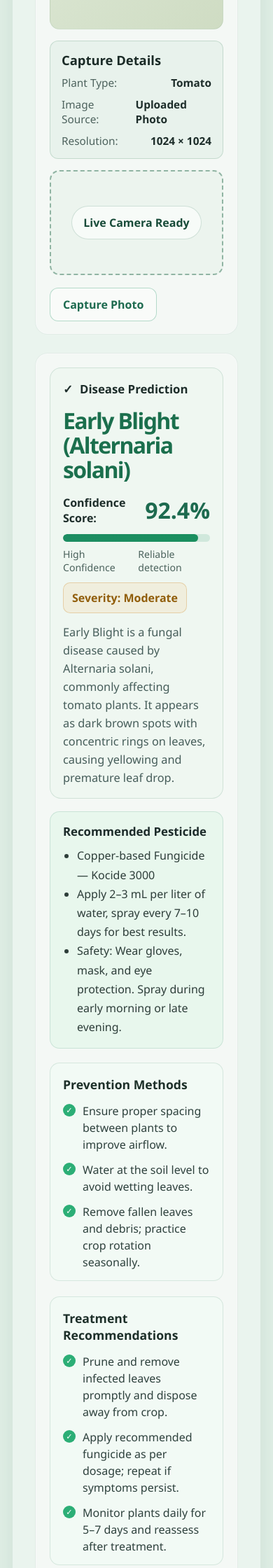
After one commit to ndifondavid/Agro-sphere, a Flask app: template app/templates/dashboard/treatment_details.html in a window 390 px wide. The commit adds this page. Shown: the part 1014-3254 px from the top of the page at 70% size. Run offline with Flask 3, Linux system fonts and the light colour scheme; the template is opened without the code that fills it: most values are stand-ins (such as "Sample title", 1, 10 or a date in 2020).

Commit message:
Add farmer profile and treatment details views

```diff
--- a/app/templates/dashboard/index.html
+++ b/app/templates/dashboard/index.html
@@ -41,7 +41,7 @@
             <div class="profile-frame">
               <img src="{{ url_for('static', filename='images/profile-avatar.svg') }}" alt="Profile picture" />
             </div>
-            <span>Profile</span>
+            <span>{{ current_user.name }}</span>
           </div>
 
           <a class="new-scan-btn" href="/scan/" style="display:inline-flex;align-items:center;justify-content:center;">+ New Scan</a>
--- /dev/null
+++ b/app/templates/dashboard/treatment_details.html
@@ -0,0 +1,592 @@
+<!DOCTYPE html>
+<html lang="en">
+  <head>
+    <meta charset="UTF-8" />
+    <meta name="viewport" content="width=device-width, initial-scale=1.0" />
+    <title>AgroSphere | Treatment Details</title>
+    <link rel="stylesheet" href="{{ url_for('static', filename='css/dashboard.css') }}" />
+    <style>
+      body {
+        margin: 0;
+        background: #dfeee5;
+        font-family: "Segoe UI", Arial, sans-serif;
+        color: #1d2d2a;
+      }
+
+      .treatment-shell {
+        max-width: 1380px;
+        margin: 18px auto;
+        padding: 0 18px 28px;
+      }
+
+      .treatment-topbar {
+        display: flex;
+        align-items: center;
+        justify-content: space-between;
+        gap: 18px;
+        background: linear-gradient(180deg, #2cae76, #1b8b59);
+        border-radius: 18px 18px 0 0;
+        padding: 18px 28px;
+        box-shadow: 0 14px 30px rgba(14, 67, 46, 0.1);
+      }
+
+      .brand-wrap {
+        display: flex;
+        align-items: center;
+        gap: 14px;
+        color: white;
+      }
+
+      .brand-icon {
+        width: 42px;
+        height: 42px;
+        display: grid;
+        place-items: center;
+        border-radius: 14px;
+        background: rgba(255,255,255,0.15);
+      }
+
+      .brand-icon svg {
+        width: 28px;
+        height: 28px;
+      }
+
+      .brand-name {
+        font-size: 2.3rem;
+        font-weight: 800;
+        letter-spacing: -0.06em;
+      }
+
+      .top-nav {
+        display: flex;
+        align-items: center;
+        gap: 18px;
+        flex-wrap: wrap;
+      }
+
+      .nav-link {
+        color: rgba(255,255,255,0.9);
+        padding: 8px 12px;
+        border-radius: 10px;
+        font-weight: 600;
+      }
+
+      .nav-link.active {
+        background: rgba(255,255,255,0.12);
+        border: 1px solid rgba(255,255,255,0.2);
+      }
+
+      .profile-pill {
+        display: inline-flex;
+        align-items: center;
+        gap: 8px;
+        background: rgba(255,255,255,0.12);
+        border: 1px solid rgba(255,255,255,0.2);
+        border-radius: 999px;
+        padding: 6px 12px 6px 6px;
+        color: white;
+        font-weight: 700;
+      }
+
+      .profile-pill img {
+        width: 30px;
+        height: 30px;
+        border-radius: 50%;
+        object-fit: cover;
+        display: block;
+      }
+
+      .treatment-main {
+        background: rgba(255,255,255,0.34);
+        border-radius: 0 0 18px 18px;
+        padding: 28px 32px 32px;
+        box-shadow: 0 14px 30px rgba(14, 67, 46, 0.08);
+      }
+
+      .page-header {
+        display: flex;
+        justify-content: space-between;
+        align-items: center;
+        gap: 18px;
+        flex-wrap: wrap;
+        margin-bottom: 24px;
+      }
+
+      .page-title {
+        font-size: clamp(2.8rem, 3.5vw, 5rem);
+        font-weight: 800;
+        letter-spacing: -0.06em;
+        margin: 0;
+        color: #1e2f2c;
+      }
+
+      .status-chip {
+        display: inline-flex;
+        align-items: center;
+        gap: 10px;
+        padding: 10px 18px;
+        border-radius: 999px;
+        border: 1px solid rgba(23, 130, 79, 0.2);
+        background: rgba(214, 244, 224, 0.7);
+        color: #1b6f4d;
+        font-weight: 700;
+      }
+
+      .status-dot {
+        width: 18px;
+        height: 18px;
+        border-radius: 50%;
+        display: inline-grid;
+        place-items: center;
+        background: #2ba86f;
+        color: white;
+        font-size: 0.8rem;
+      }
+
+      .subtitle {
+        margin: 0 0 26px;
+        font-size: 1.12rem;
+        color: #45605d;
+      }
+
+      .content-grid {
+        display: grid;
+        grid-template-columns: 0.95fr 1.2fr;
+        gap: 26px;
+      }
+
+      .info-panel,
+      .right-panel {
+        background: rgba(245, 249, 246, 0.88);
+        border: 1px solid rgba(31, 108, 73, 0.08);
+        border-radius: 18px;
+        padding: 20px 20px 18px;
+        box-shadow: inset 0 0 0 1px rgba(255,255,255,0.3);
+      }
+
+      .panel-title {
+        display: flex;
+        align-items: center;
+        gap: 12px;
+        margin: 0 0 16px;
+        font-size: 1.15rem;
+        font-weight: 700;
+        color: #1b2b27;
+      }
+
+      .panel-title .mini-icon {
+        width: 28px;
+        height: 28px;
+        display: grid;
+        place-items: center;
+        border-radius: 10px;
+        background: rgba(142, 206, 171, 0.18);
+        color: #1a8d61;
+      }
+
+      .leaf-box {
+        border-radius: 14px;
+        overflow: hidden;
+        border: 1px solid rgba(31, 108, 73, 0.08);
+        background: linear-gradient(135deg, #dfead8, #cfdcc3);
+        min-height: 270px;
+        display: flex;
+        align-items: center;
+        justify-content: center;
+      }
+
+      .leaf-box img {
+        width: 100%;
+        height: 100%;
+        object-fit: cover;
+        display: block;
+      }
+
+      .details-box {
+        margin-top: 16px;
+        border-radius: 12px;
+        background: rgba(183, 220, 197, 0.2);
+        border: 1px solid rgba(50, 125, 87, 0.2);
+        padding: 14px 16px;
+      }
+
+      .detail-list {
+        display: grid;
+        gap: 10px;
+        list-style: none;
+        padding: 0;
+        margin: 0;
+      }
+
+      .detail-list li {
+        display: flex;
+        justify-content: space-between;
+        gap: 14px;
+        font-size: 0.96rem;
+      }
+
+      .detail-list li span:first-child {
+        color: #4e635e;
+      }
+
+      .detail-list li span:last-child {
+        font-weight: 700;
+        color: #1d2d2a;
+      }
+
+      .camera-box {
+        margin-top: 16px;
+        min-height: 150px;
+        border-radius: 14px;
+        border: 2px dashed rgba(52, 116, 89, 0.5);
+        display: flex;
+        align-items: center;
+        justify-content: center;
+        background: rgba(203, 227, 211, 0.2);
+      }
+
+      .camera-label {
+        padding: 12px 16px;
+        border-radius: 999px;
+        background: rgba(255,255,255,0.6);
+        border: 1px solid rgba(40, 116, 79, 0.2);
+        color: #184b39;
+        font-weight: 700;
+      }
+
+      .capture-btn {
+        display: inline-flex;
+        align-items: center;
+        justify-content: center;
+        margin-top: 18px;
+        border: 1px solid rgba(26, 143, 95, 0.3);
+        background: rgba(255,255,255,0.45);
+        color: #1d6a4f;
+        border-radius: 12px;
+        padding: 12px 18px;
+        font-weight: 700;
+      }
+
+      .result-card {
+        background: rgba(222, 241, 229, 0.25);
+        border: 1px solid rgba(39, 117, 78, 0.15);
+        border-radius: 16px;
+        padding: 18px 18px 16px;
+      }
+
+      .disease-title {
+        margin: 0 0 16px;
+        font-size: 1.05rem;
+        display: flex;
+        align-items: center;
+        gap: 10px;
+        color: #1d2d2a;
+      }
+
+      .predicted-name {
+        display: block;
+        margin: 0 0 18px;
+        font-size: clamp(2rem, 2.5vw, 3rem);
+        line-height: 1.1;
+        letter-spacing: -0.05em;
+        color: #1b6f4d;
+        font-weight: 800;
+      }
+
+      .score-row {
+        display: grid;
+        grid-template-columns: 1fr auto;
+        gap: 14px;
+        align-items: center;
+        margin-bottom: 12px;
+      }
+
+      .score-label {
+        font-weight: 700;
+        color: #1d2d2a;
+      }
+
+      .score-value {
+        font-size: 2rem;
+        font-weight: 800;
+        color: #1d6a4f;
+      }
+
+      .progress {
+        height: 11px;
+        border-radius: 999px;
+        background: rgba(26, 143, 95, 0.14);
+        overflow: hidden;
+        margin-bottom: 8px;
+      }
+
+      .progress > span {
+        display: block;
+        width: 92%;
+        height: 100%;
+        border-radius: inherit;
+        background: linear-gradient(90deg, #1d8d62, #1a8f5f);
+      }
+
+      .confidence-meta {
+        display: flex;
+        justify-content: space-between;
+        gap: 12px;
+        font-size: 0.88rem;
+        color: #4b625c;
+        margin-bottom: 12px;
+      }
+
+      .severity {
+        display: inline-flex;
+        align-items: center;
+        justify-content: center;
+        border-radius: 10px;
+        padding: 10px 12px;
+        background: rgba(245, 186, 102, 0.14);
+        border: 1px solid rgba(206, 150, 63, 0.35);
+        color: #915e0b;
+        font-weight: 700;
+      }
+
+      .notes {
+        margin: 14px 0 0;
+        color: #465d5a;
+        line-height: 1.6;
+        font-size: 1.02rem;
+      }
+
+      .info-block {
+        margin-top: 18px;
+        background: rgba(214, 244, 224, 0.4);
+        border: 1px solid rgba(32, 124, 88, 0.15);
+        border-radius: 14px;
+        padding: 16px 18px;
+      }
+
+      .info-block h4 {
+        margin: 0 0 10px;
+        font-size: 1.05rem;
+        color: #1c2b2a;
+      }
+
+      .info-block ul {
+        margin: 0;
+        padding-left: 20px;
+        color: #2d3d39;
+        line-height: 1.7;
+      }
+
+      .dual-columns {
+        display: grid;
+        grid-template-columns: 1fr 1fr;
+        gap: 22px;
+        margin-top: 20px;
+      }
+
+      .mini-card {
+        background: rgba(242, 250, 245, 0.9);
+        border: 1px solid rgba(43, 120, 78, 0.14);
+        border-radius: 14px;
+        padding: 18px 18px 14px;
+      }
+
+      .mini-card h5 {
+        margin: 0 0 14px;
+        font-size: 1.1rem;
+        color: #1d2f29;
+      }
+
+      .check-list {
+        list-style: none;
+        padding: 0;
+        margin: 0;
+        display: grid;
+        gap: 12px;
+      }
+
+      .check-list li {
+        display: flex;
+        align-items: flex-start;
+        gap: 10px;
+        color: #2e413d;
+        line-height: 1.5;
+      }
+
+      .check-mark {
+        width: 18px;
+        height: 18px;
+        border-radius: 50%;
+        display: grid;
+        place-items: center;
+        background: #2cae76;
+        color: white;
+        font-size: 0.7rem;
+        flex-shrink: 0;
+        margin-top: 2px;
+      }
+
+      .action-row {
+        display: flex;
+        justify-content: flex-end;
+        gap: 12px;
+        flex-wrap: wrap;
+        margin-top: 22px;
+      }
+
+      .action-btn {
+        border-radius: 12px;
+        border: 1px solid rgba(26, 143, 95, 0.3);
+        background: white;
+        color: #1d6a4f;
+        padding: 12px 18px;
+        font-weight: 700;
+        cursor: pointer;
+      }
+
+      .action-btn.primary {
+        background: linear-gradient(180deg, #1d9f67, #1a8f5f);
+        border-color: transparent;
+        color: white;
+      }
+
+      @media (max-width: 980px) {
+        .content-grid,
+        .dual-columns {
+          grid-template-columns: 1fr;
+        }
+
+        .treatment-topbar {
+          flex-wrap: wrap;
+        }
+      }
+    </style>
+  </head>
+  <body>
+    <div class="treatment-shell">
+      <header class="treatment-topbar">
+        <div class="brand-wrap">
+          <div class="brand-icon" aria-hidden="true">
+            <svg viewBox="0 0 64 64" xmlns="http://www.w3.org/2000/svg">
+              <path d="M31.8 7.5c5.8 7.3 4 16.8-2.3 22.3-4.8 4.2-10.4 6.1-14.2 10.5-4.8 5.8-4.7 15.2 1.4 20.4 7.3 6.1 18.5 5.1 24.7-2.4 6.1-7.3 5.9-17.4 1.2-24.4C37.3 25.9 31.6 17.6 31.8 7.5Z" fill="rgba(255,255,255,0.18)"/>
+              <path d="M32 8c3.3 4.9 2.3 10.8-1.8 15.1-4.2 4.4-10.1 6.1-15.6 9.3-5.8 3.5-9.1 9.8-8.7 16.3.4 7.2 6.3 13.1 13.5 13.1 7.7 0 13.8-6.1 13.8-13.8 0-9.4-7.7-16.8-13.5-19.5C22.3 23.8 17.7 18.5 17.7 12.8c0-1.7.3-3.3.9-4.8 2 3.2 5 5.6 8.6 7.1 4.7 1.9 10.1 2.2 14.3.7L32 8Z" fill="#E8FFF2"/>
+              <path d="M41.8 19.8c5.7 1.8 8.7 7.7 7.6 13.4-1 5.4-5.9 9.7-11.6 10-4.7.2-9.4-2.1-11.5-6.1-2.7-5.1-1.7-12.1 3.2-15.8 3.1-2.4 7.6-3 12.3-1.5Z" fill="#D9F9E7"/>
+            </svg>
+          </div>
+          <div class="brand-name">CropCare AI</div>
+        </div>
+
+        <nav class="top-nav" aria-label="Farmer navigation">
+          <a href="/dashboard/" class="nav-link">Dashboard</a>
+          <a href="/scan/" class="nav-link active">History</a>
+          <a href="#" class="nav-link">Settings</a>
+        </nav>
+
+        <div class="profile-pill" aria-label="Farmer profile">
+          <img src="{{ url_for('static', filename='images/profile-avatar.svg') }}" alt="Farmer profile picture" />
+          <span>{{ farmer_name }}</span>
+        </div>
+      </header>
+
+      <main class="treatment-main">
+        <div class="page-header">
+          <h1 class="page-title">Plant Disease Detection Result</h1>
+          <div class="status-chip">
+            <span class="status-dot">✓</span>
+            Detection Complete · Oct 12, 2024 · 14:32
+          </div>
+        </div>
+
+        <p class="subtitle">Analysis complete — review the detected disease, confidence, and recommended actions for your crop.</p>
+
+        <div class="content-grid">
+          <aside class="info-panel">
+            <h2 class="panel-title">
+              <span class="mini-icon">🖼</span>
+              Uploaded Leaf Image
+            </h2>
+
+            <div class="leaf-box">
+              <img src="https://images.unsplash.com/photo-1466692476868-aef1dfb1e735?auto=format&fit=crop&w=900&q=80" alt="Leaf image analysis" />
+            </div>
+
+            <div class="details-box">
+              <h3 class="panel-title" style="margin-bottom: 10px;">Capture Details</h3>
+              <ul class="detail-list">
+                <li><span>Plant Type:</span><span>Tomato</span></li>
+                <li><span>Image Source:</span><span>Uploaded Photo</span></li>
+                <li><span>Resolution:</span><span>1024 × 1024</span></li>
+              </ul>
+            </div>
+
+            <div class="camera-box">
+              <div class="camera-label">Live Camera Ready</div>
+            </div>
+            <button class="capture-btn" type="button">Capture Photo</button>
+          </aside>
+
+          <section class="right-panel">
+            <div class="result-card">
+              <h3 class="disease-title">
+                <span class="mini-icon">✓</span>
+                Disease Prediction
+              </h3>
+              <span class="predicted-name">Early Blight (Alternaria solani)</span>
+
+              <div class="score-row">
+                <div class="score-label">Confidence Score:</div>
+                <div class="score-value">92.4%</div>
+              </div>
+              <div class="progress"><span></span></div>
+              <div class="confidence-meta">
+                <span>High Confidence</span>
+                <span>Reliable detection</span>
+              </div>
+              <div class="severity">Severity: Moderate</div>
+
+              <p class="notes">
+                Early Blight is a fungal disease caused by Alternaria solani, commonly affecting tomato plants.
+                It appears as dark brown spots with concentric rings on leaves, causing yellowing and premature leaf drop.
+              </p>
+            </div>
+
+            <div class="info-block">
+              <h4>Recommended Pesticide</h4>
+              <ul>
+                <li>Copper-based Fungicide — Kocide 3000</li>
+                <li>Apply 2–3 mL per liter of water, spray every 7–10 days for best results.</li>
+                <li>Safety: Wear gloves, mask, and eye protection. Spray during early morning or late evening.</li>
+              </ul>
+            </div>
+
+            <div class="dual-columns">
+              <div class="mini-card">
+                <h5>Prevention Methods</h5>
+                <ul class="check-list">
+                  <li><span class="check-mark">✓</span><span>Ensure proper spacing between plants to improve airflow.</span></li>
+                  <li><span class="check-mark">✓</span><span>Water at the soil level to avoid wetting leaves.</span></li>
+                  <li><span class="check-mark">✓</span><span>Remove fallen leaves and debris; practice crop rotation seasonally.</span></li>
+                </ul>
+              </div>
+
+              <div class="mini-card">
+                <h5>Treatment Recommendations</h5>
+                <ul class="check-list">
+                  <li><span class="check-mark">✓</span><span>Prune and remove infected leaves promptly and dispose away from crop.</span></li>
+                  <li><span class="check-mark">✓</span><span>Apply recommended fungicide as per dosage; repeat if symptoms persist.</span></li>
+                  <li><span class="check-mark">✓</span><span>Monitor plants daily for 5–7 days and reassess after treatment.</span></li>
+                </ul>
+              </div>
+            </div>
+
+            <div class="action-row">
+              <button class="action-btn" type="button">Download Report</button>
+              <button class="action-btn" type="button">Save to History</button>
+              <button class="action-btn primary" type="button">Scan Another Plant</button>
+            </div>
+          </section>
+        </div>
+      </main>
+    </div>
+  </body>
+</html>
```
Also changed, not shown: app/routes/dashboard_routes.py (+9 -0 lines), app/static/css/scan.css (+44 -36 lines), app/templates/scan/scan.html (+11 -8 lines).
